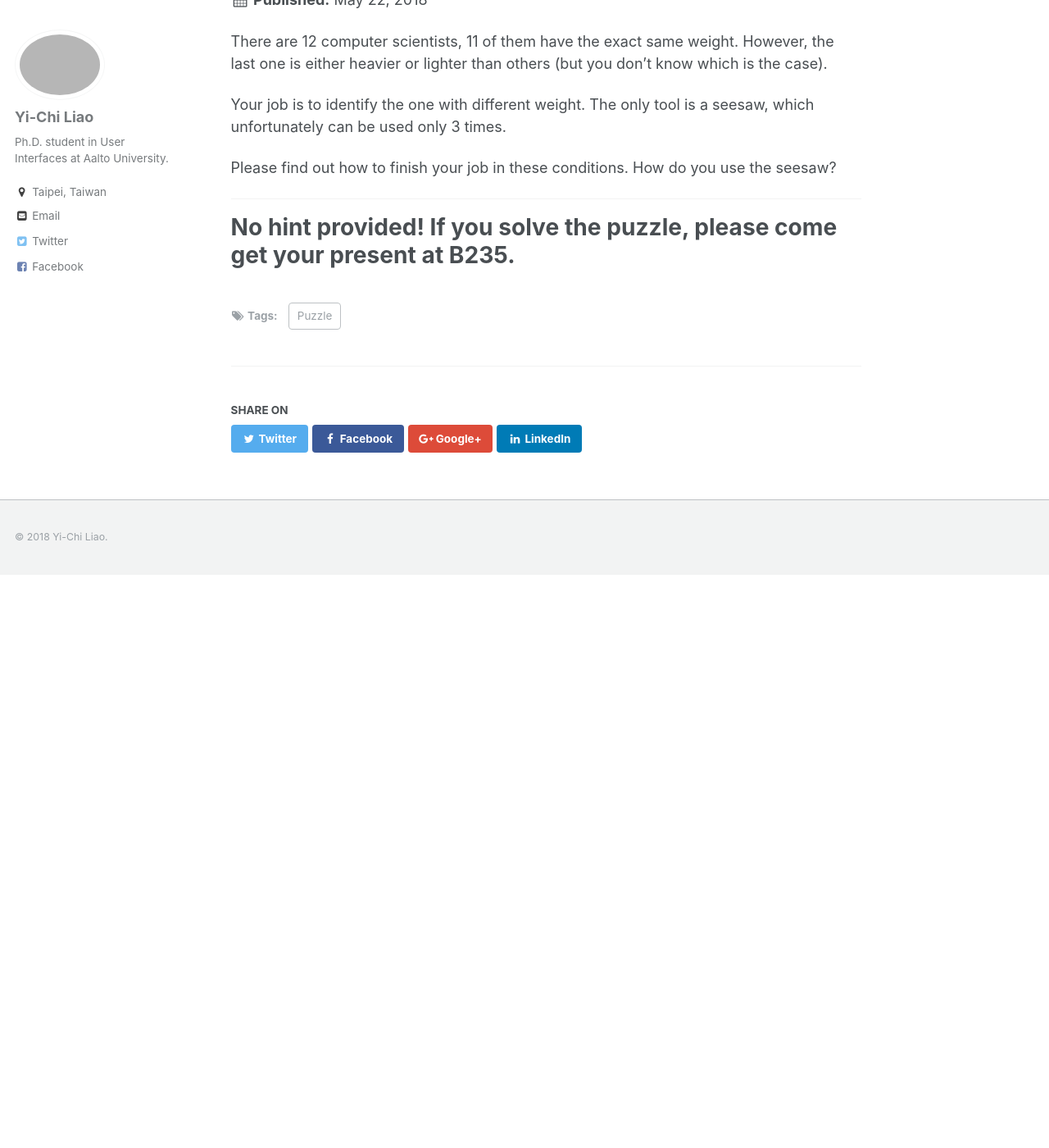
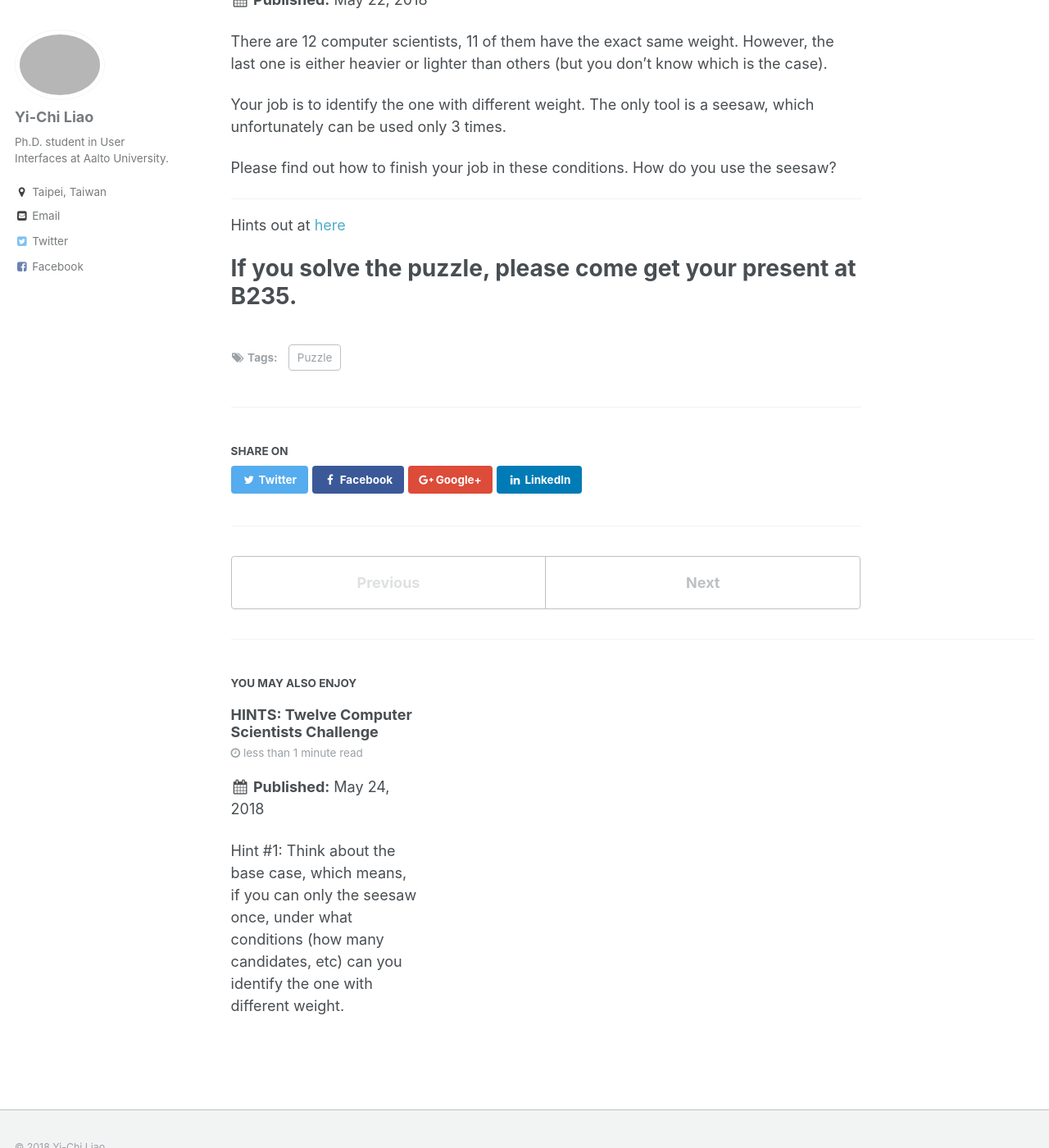
Before and after one commit to yichiliao/yichiliao.github.io, a Jekyll site: the page built from _posts/2018-05-22-puzzle.md, in a window 1280 px wide and 1400 px high, scrolled down 205 px. Shown: the whole window at 82% size. Built offline with Jekyll 4.4.1, drawn with Linux system fonts in a browser that asks for light colours; before the commit the page ends 906 px from its top, so only the background shows below that.

Commit message:
hints out

```diff
--- a/_posts/2018-05-22-puzzle.md
+++ b/_posts/2018-05-22-puzzle.md
@@ -14,5 +14,7 @@ Please find out how to finish your job in these conditions. How do you use the s
 
 ------
 
-No hint provided! If you solve the puzzle, please come get your present at B235.
+Hints out at [here](http://yichiliao.com/posts/2018/05/24-12people-hints/)
+
+If you solve the puzzle, please come get your present at B235.
 ======
--- /dev/null
+++ b/_posts/2018-05-24-12people-hints.md
@@ -0,0 +1,16 @@
+---
+title: 'HINTS: Twelve Computer Scientists Challenge'
+date: 2018-05-24
+permalink: /posts/2018/05/24-12people-hints/
+tags:
+  - Puzzle
+---
+
+Hint #1:
+Think about the base case, which means, if you can only the seesaw once, under what conditions (how many candidates, etc) can you identify the one with different weight.
+
+
+Hint #2:
+There are at least 2 ACTUAL solutions, which don't involve using seesaw to beat anyone nor prototyping a digital weight scale.
+
+------
```
